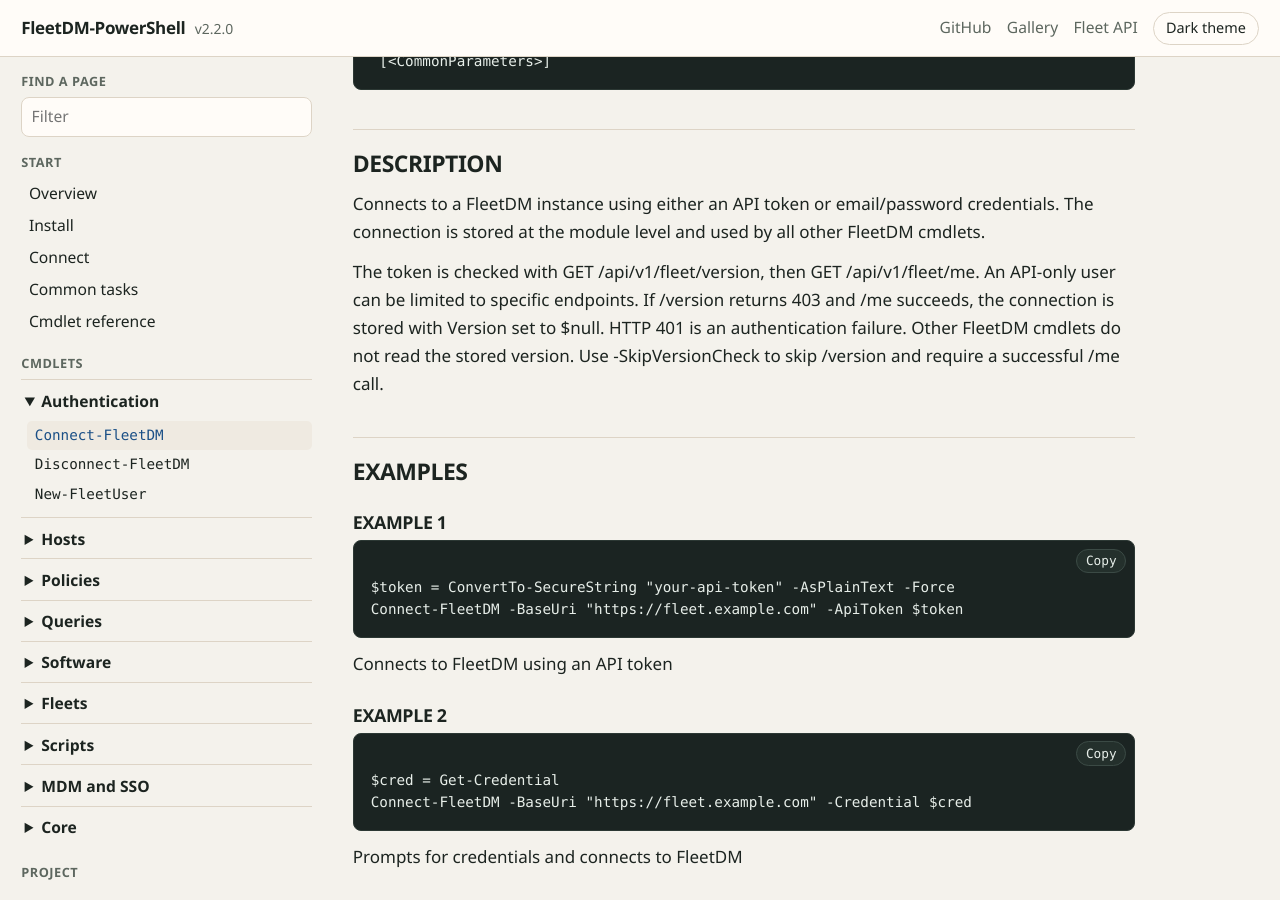
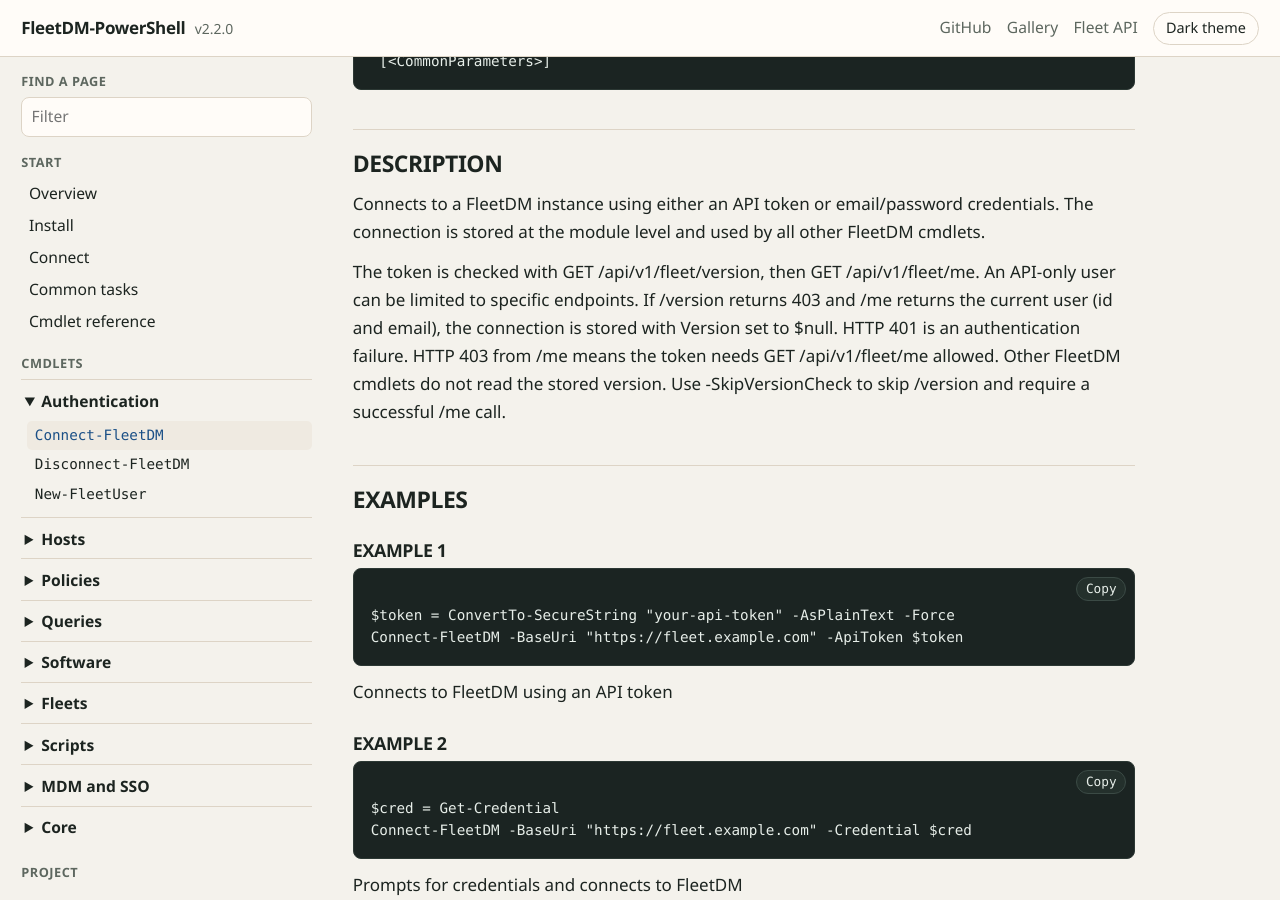
Before and after one commit to jorgeasaurus/FleetDM-PowerShell, a Jekyll site: the page built from docs/en-US/Connect-FleetDM.md, in a window 1280 px wide and 900 px high, scrolled down 820 px. Built offline with Jekyll 4.4.1, drawn with Linux system fonts in a browser that asks for light colours; our own code applies the rules of GitHub Pages for plain Markdown files.

Commit message:
Require a real Fleet user when /me is the connection check
A 200 response that is not the current user no longer counts as a
connection. HTTP 403 from /me says the token needs that endpoint, and
the /me failure path logs the exception type without secrets.

Co-authored-by: Jorge Suarez <j0rg3@me.com>

```diff
--- a/docs/en-US/Connect-FleetDM.md
+++ b/docs/en-US/Connect-FleetDM.md
@@ -36,9 +36,10 @@ The connection is stored at the module level and used by all other FleetDM cmdle
 
 The token is checked with GET /api/v1/fleet/version, then GET /api/v1/fleet/me.
 An API-only user can be limited to specific endpoints. If /version returns 403 and
-/me succeeds, the connection is stored with Version set to $null. HTTP 401 is an
-authentication failure. Other FleetDM cmdlets do not read the stored version.
-Use -SkipVersionCheck to skip /version and require a successful /me call.
+/me returns the current user (id and email), the connection is stored with Version
+set to $null. HTTP 401 is an authentication failure. HTTP 403 from /me means the
+token needs GET /api/v1/fleet/me allowed. Other FleetDM cmdlets do not read the
+stored version. Use -SkipVersionCheck to skip /version and require a successful /me call.
 
 ## EXAMPLES
 
```
Also changed, not shown: CHANGELOG.md, README.md, 3 other files.
